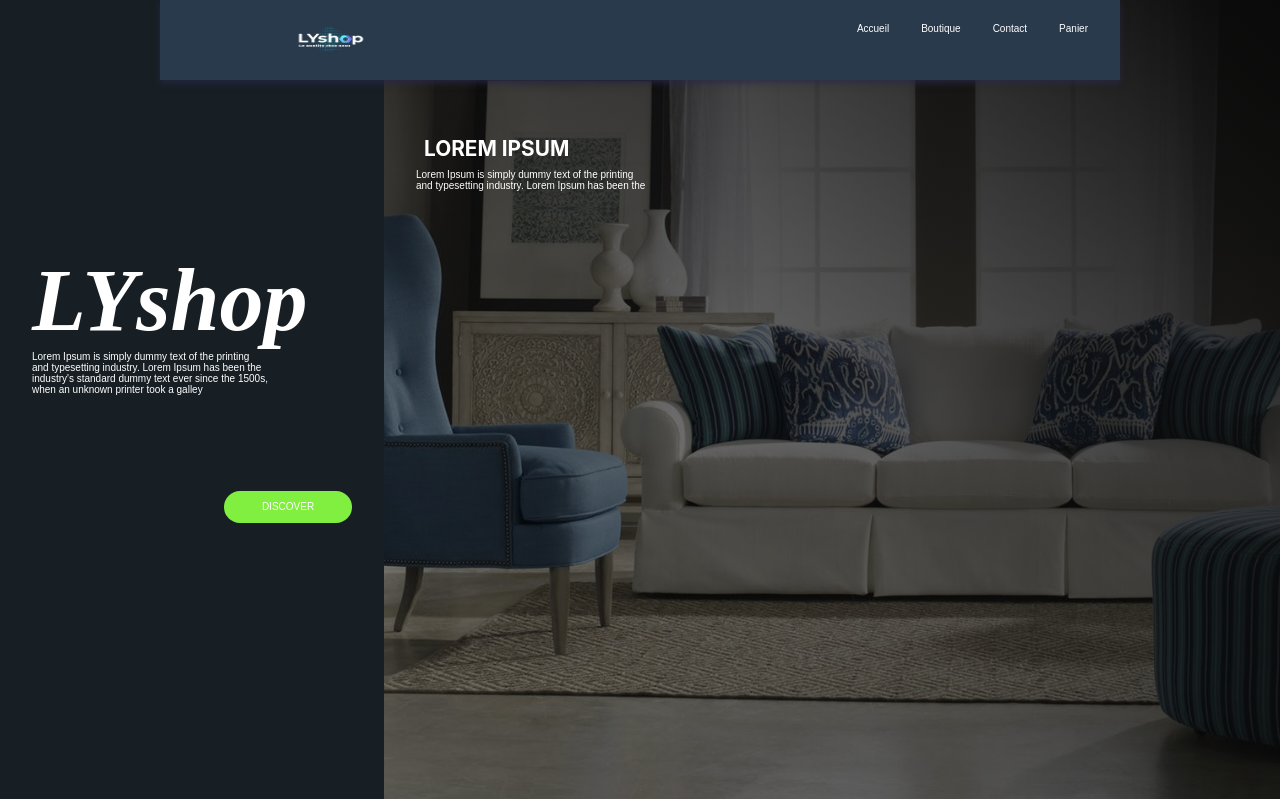
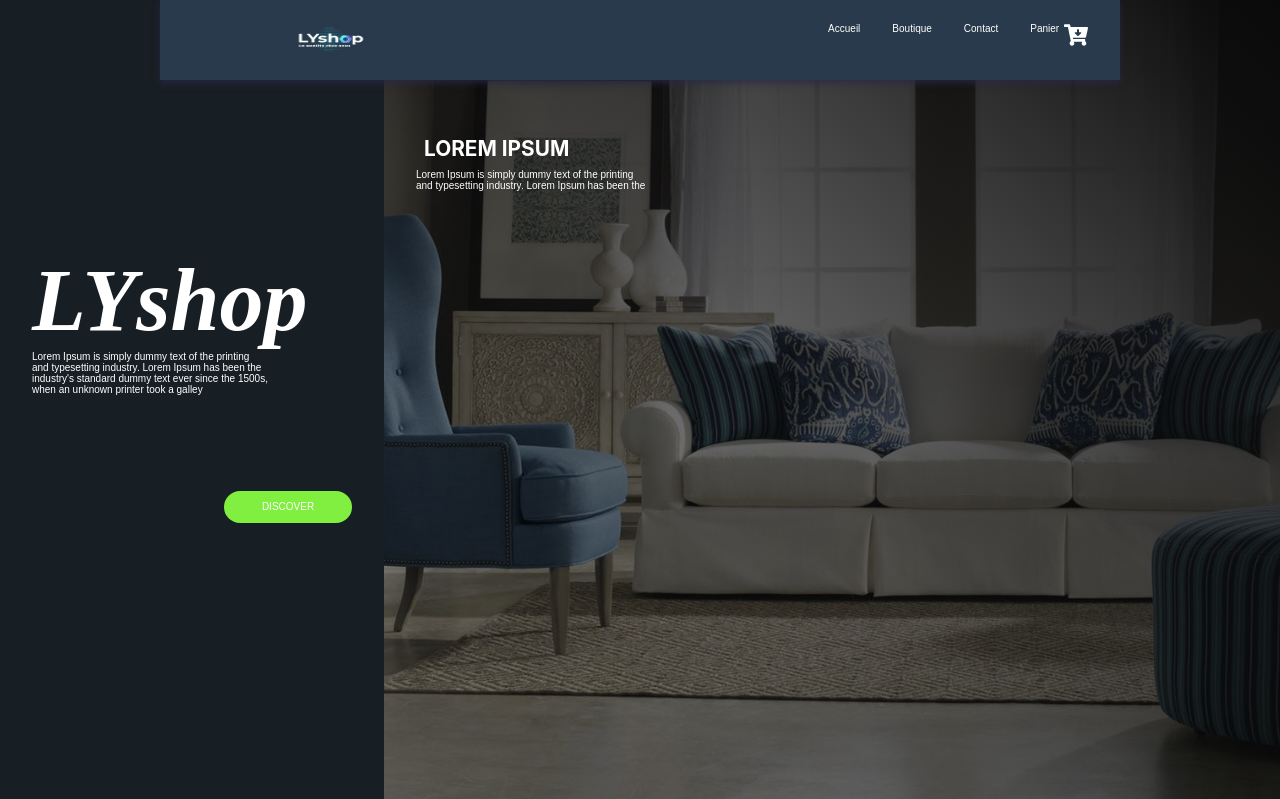
Before and after one commit to ibrahima98/site-vente-meuble, a PHP site: page /homepage.php in a window 1280 px wide. Shown: the top 799 px of the page. Run offline with PHP 8.4, Linux system fonts and the light colour scheme.

Commit message:
homepage presque termine

```diff
--- a/header.php
+++ b/header.php
@@ -16,6 +16,9 @@
             <li><a href="#">Accueil</a></li>
             <li><a href="#">Boutique</a></li>
             <li><a href="#">Contact</a></li>
-            <li><a href="#">Panier</a></li>
+            <li><a href="#" class="cart">Panier
+                    <svg aria-hidden="true" focusable="false" data-prefix="fas" data-icon="cart-arrow-down" class="svg-inline--fa fa-cart-arrow-down fa-w-18" role="img" xmlns="http://www.w3.org/2000/svg" viewBox="0 0 576 512">
+                        <path fill="#FFF" d="M504.717 320H211.572l6.545 32h268.418c15.401 0 26.816 14.301 23.403 29.319l-5.517 24.276C523.112 414.668 536 433.828 536 456c0 31.202-25.519 56.444-56.824 55.994-29.823-.429-54.35-24.631-55.155-54.447-.44-16.287 6.085-31.049 16.803-41.548H231.176C241.553 426.165 248 440.326 248 456c0 31.813-26.528 57.431-58.67 55.938-28.54-1.325-51.751-24.385-53.251-52.917-1.158-22.034 10.436-41.455 28.051-51.586L93.883 64H24C10.745 64 0 53.255 0 40V24C0 10.745 10.745 0 24 0h102.529c11.401 0 21.228 8.021 23.513 19.19L159.208 64H551.99c15.401 0 26.816 14.301 23.403 29.319l-47.273 208C525.637 312.246 515.923 320 504.717 320zM403.029 192H360v-60c0-6.627-5.373-12-12-12h-24c-6.627 0-12 5.373-12 12v60h-43.029c-10.691 0-16.045 12.926-8.485 20.485l67.029 67.029c4.686 4.686 12.284 4.686 16.971 0l67.029-67.029c7.559-7.559 2.205-20.485-8.486-20.485z"></path>
+                    </svg> </a></li>
         </ul>
     </header>
--- a/public/css/layout/utiles.css
+++ b/public/css/layout/utiles.css
@@ -60,3 +60,16 @@ svg {
   height: 3rem;
   margin-bottom: 1rem;
 }
+
+.cart {
+  display: flex;
+  flex-direction: row;
+  justify-content: center;
+  text-align: center;
+}
+.cart svg {
+  margin-left: 0.3rem;
+  width: 1.5rem;
+  height: 1.5rem;
+  margin-bottom: 0;
+}
--- a/view/boutique.php
+++ b/view/boutique.php
@@ -1,4 +1,4 @@
-<?php require_once "../header.php"; ?>
+<?php require_once "./../header.php"; ?>
 
 <h1>Categorie :</h1>
 <div class="categories-link">
@@ -13,4 +13,4 @@
 
 
 
-<?php require_once "../footer.php"; ?>
+<?php require_once "./../footer.php"; ?>
```
Also changed, not shown: public/imgS/cart-arrow-down-solid.svg (added).
